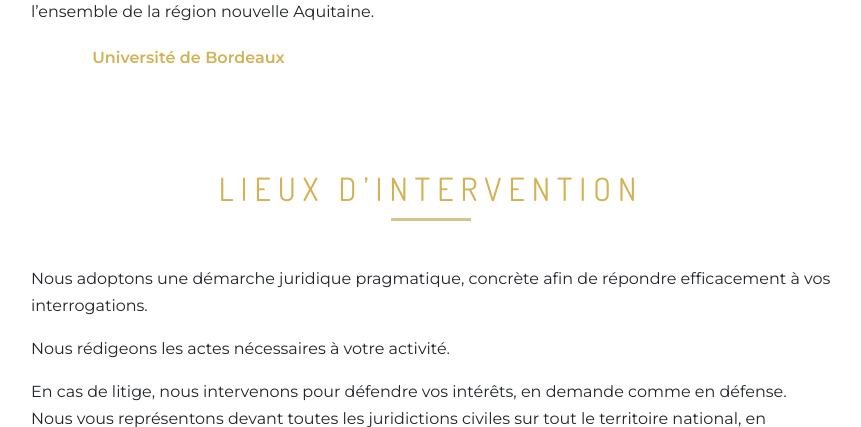
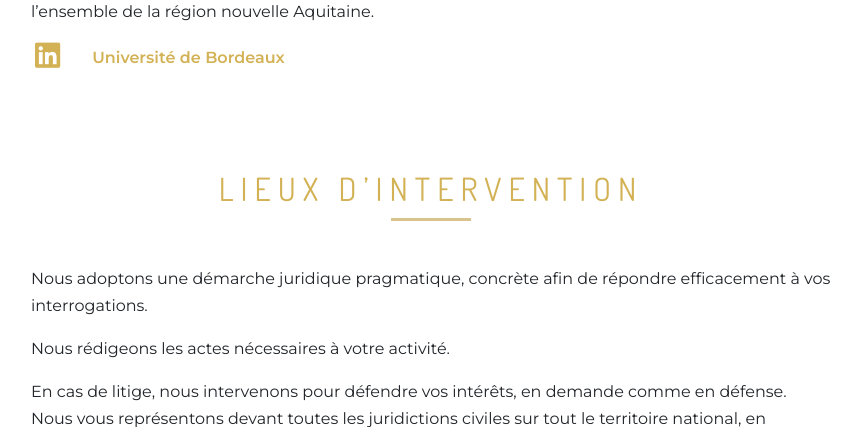
Before and after one commit to SarahRubio/charline-d, a Django app: page / in a window 1280 px wide. Shown: the part 770-1197 px from the top of the page, without its empty margins (209-1070 px from the left). Run offline with Django 3.2, Linux system fonts and the light colour scheme; data that the repository does not hold is empty; some libraries are stand-ins or nearby versions.

Commit message:
change icon color

```diff
--- a/src/static/css/style.css
+++ b/src/static/css/style.css
@@ -143,7 +143,7 @@ footer i {
     margin-right: 0.7rem;
 }
 
-.fa-linkedin-square {
+footer .fa-linkedin-square {
     font-size: 1.8rem;
     color: #fff;
 }
@@ -153,6 +153,11 @@ footer i {
 }
 
 /******** HOME ********/
+
+.fa-linkedin-square {
+    font-size: 1.8rem;
+    color: #d3b155;;
+}
 
 a > img {
     max-height: 450px;
```
